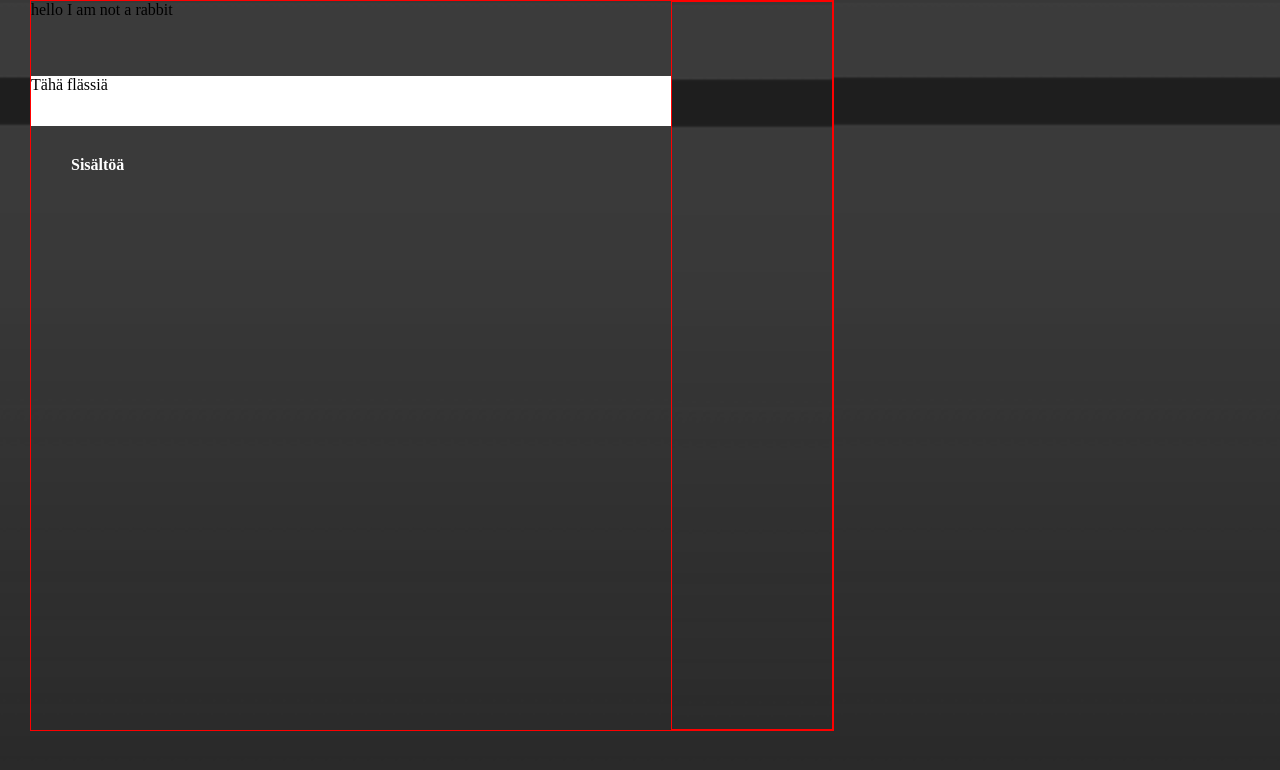
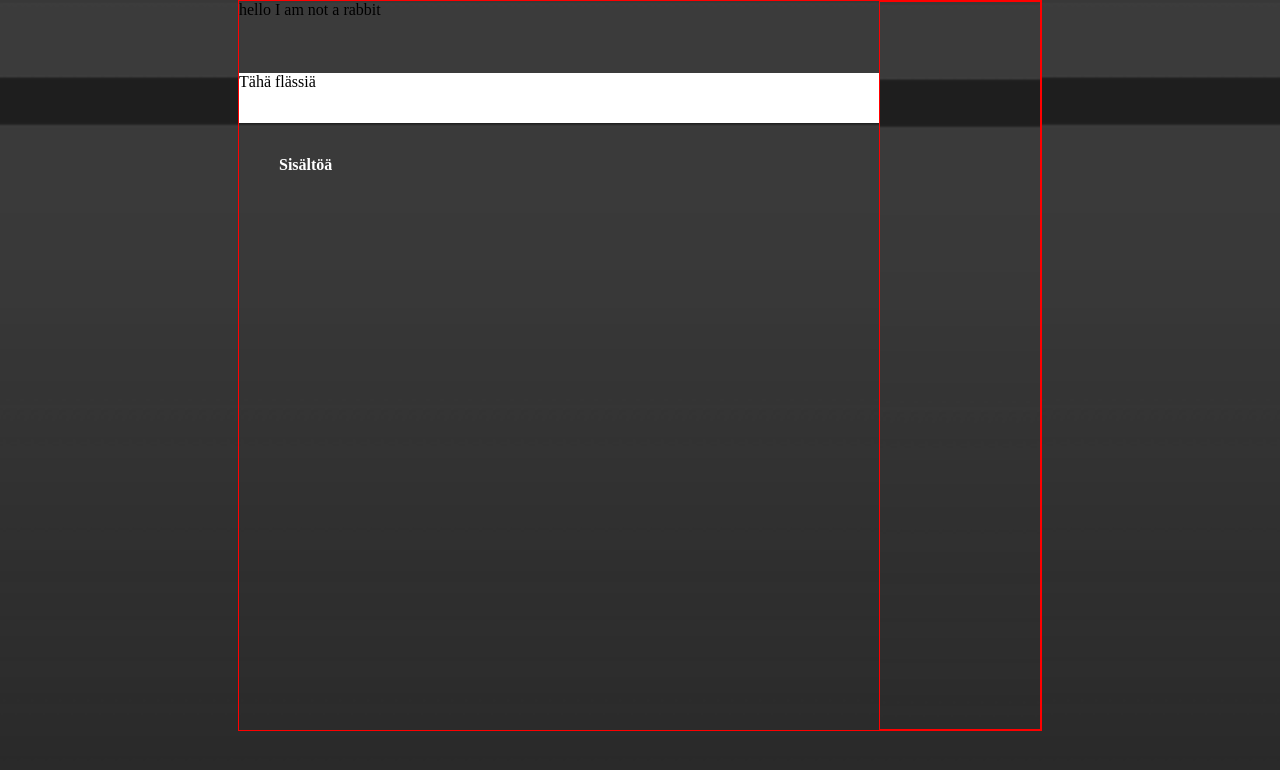
Before and after one commit to hiisty/kirppari, a PHP site: page /test.html in a window 1280 px wide. Shown: the top 770 px of the page. Run offline with PHP 8.4, Linux system fonts and the light colour scheme.

Commit message:
säätöä

```diff
--- a/special.css
+++ b/special.css
@@ -5,7 +5,8 @@
 }
 
 .main {
-position: absolute; top: 0px; left: 30px;
+margin-left: auto; margin-right: auto;
+/*position: absolute; top: 0px; left: 30px;*/
 height: 729px;
 width: 802px;
 border: 1px solid red;
@@ -56,7 +57,7 @@
 }
 .flash {
 background-color: white;
-position: absolute; top: 75px; left: 0px;
+margin-left: auto; margin-right: auto; margin-top: 54px;
 height: 50px;
 width: 640px;
 }
```
